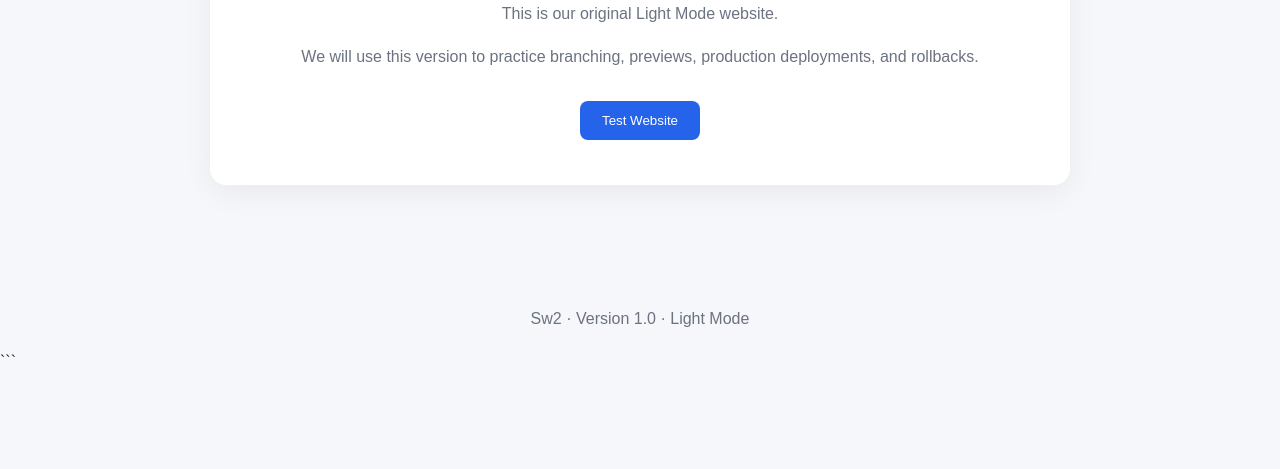
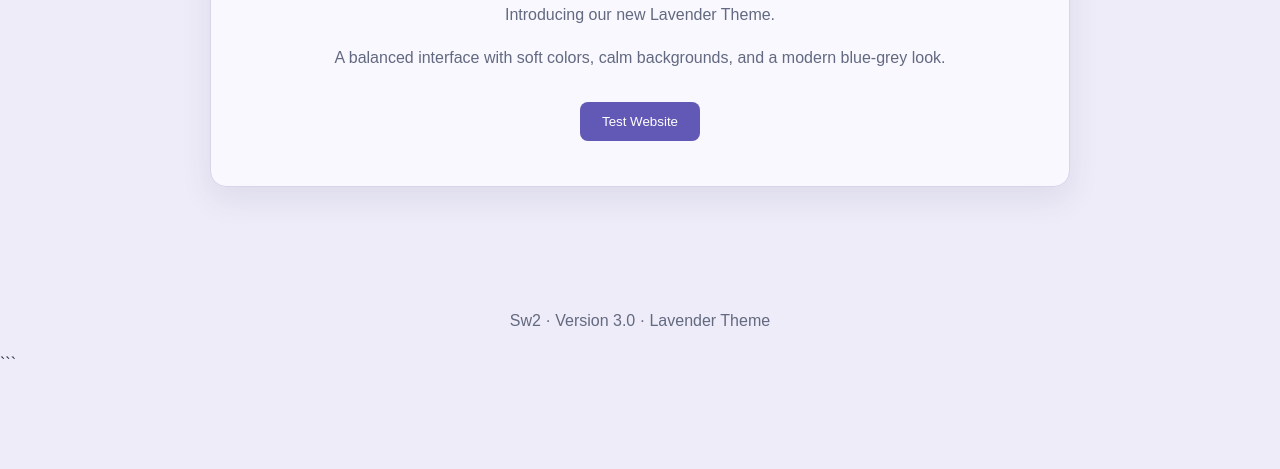
Before and after one commit to Adirohansuyal/Sw2, a plain HTML site: page website/index.html in a window 1280 px wide. Shown: the part 331-800 px from the top of the page. Drawn offline with Linux system fonts and the light colour scheme.

Commit message:
Added Lavender Theme design

````diff
--- a/website/index.html
+++ b/website/index.html
@@ -4,7 +4,8 @@
 <head>
     <meta charset="UTF-8">
     <meta name="viewport" content="width=device-width, initial-scale=1.0">
-    <title>Sw2 | Light Mode</title>
+    <title>Sw2 | Lavender Theme</title>
+
     <style>
         * {
             box-sizing: border-box;
@@ -13,8 +14,8 @@
         body {
             margin: 0;
             font-family: Arial, sans-serif;
-            background: #f5f7fb;
-            color: #1f2937;
+            background: #eeecf8;
+            color: #283044;
         }
 
         nav {
@@ -22,18 +23,18 @@
             justify-content: space-between;
             align-items: center;
             padding: 20px 8%;
-            background: #ffffff;
-            border-bottom: 1px solid #e5e7eb;
+            background: #dcd9ef;
+            border-bottom: 1px solid #cbc8e3;
         }
 
         .logo {
             font-size: 24px;
             font-weight: bold;
-            color: #2563eb;
+            color: #514b9b;
         }
 
         nav a {
-            color: #374151;
+            color: #343852;
             text-decoration: none;
             margin-left: 20px;
         }
@@ -46,10 +47,11 @@
         }
 
         .card {
-            background: #ffffff;
+            background: #f9f8ff;
             padding: 45px 25px;
             border-radius: 16px;
-            box-shadow: 0 8px 30px rgba(0, 0, 0, 0.06);
+            border: 1px solid #d8d5eb;
+            box-shadow: 0 12px 30px rgba(65, 59, 120, 0.10);
         }
 
         h1 {
@@ -58,13 +60,13 @@
         }
 
         p {
-            color: #6b7280;
+            color: #626980;
             line-height: 1.7;
         }
 
         button {
-            background: #2563eb;
-            color: #ffffff;
+            background: #6258b5;
+            color: white;
             border: none;
             border-radius: 8px;
             padding: 12px 22px;
@@ -72,13 +74,18 @@
             cursor: pointer;
         }
 
+        button:hover {
+            background: #50469e;
+        }
+
         footer {
             text-align: center;
             padding: 25px;
-            color: #6b7280;
+            color: #626980;
         }
     </style>
 </head>
+
 <body>
     <nav>
         <div class="logo">Sw2</div>
@@ -91,16 +98,17 @@
     <main>
         <section class="card" id="about">
             <h1>Welcome to Sw2</h1>
-            <p>This is our original Light Mode website.</p>
-            <p>We will use this version to practice branching,
-               previews, production deployments, and rollbacks.</p>
-            <button onclick="alert('Light Mode is working!')">
+            <p>Introducing our new Lavender Theme.</p>
+            <p>A balanced interface with soft colors, calm backgrounds,
+               and a modern blue-grey look.</p>
+
+            <button onclick="alert('Lavender Theme is working!')">
                 Test Website
             </button>
         </section>
     </main>
 
-    <footer>Sw2 · Version 1.0 · Light Mode</footer>
+    <footer>Sw2 · Version 3.0 · Lavender Theme</footer>
 </body>
 </html>
 ```
````
